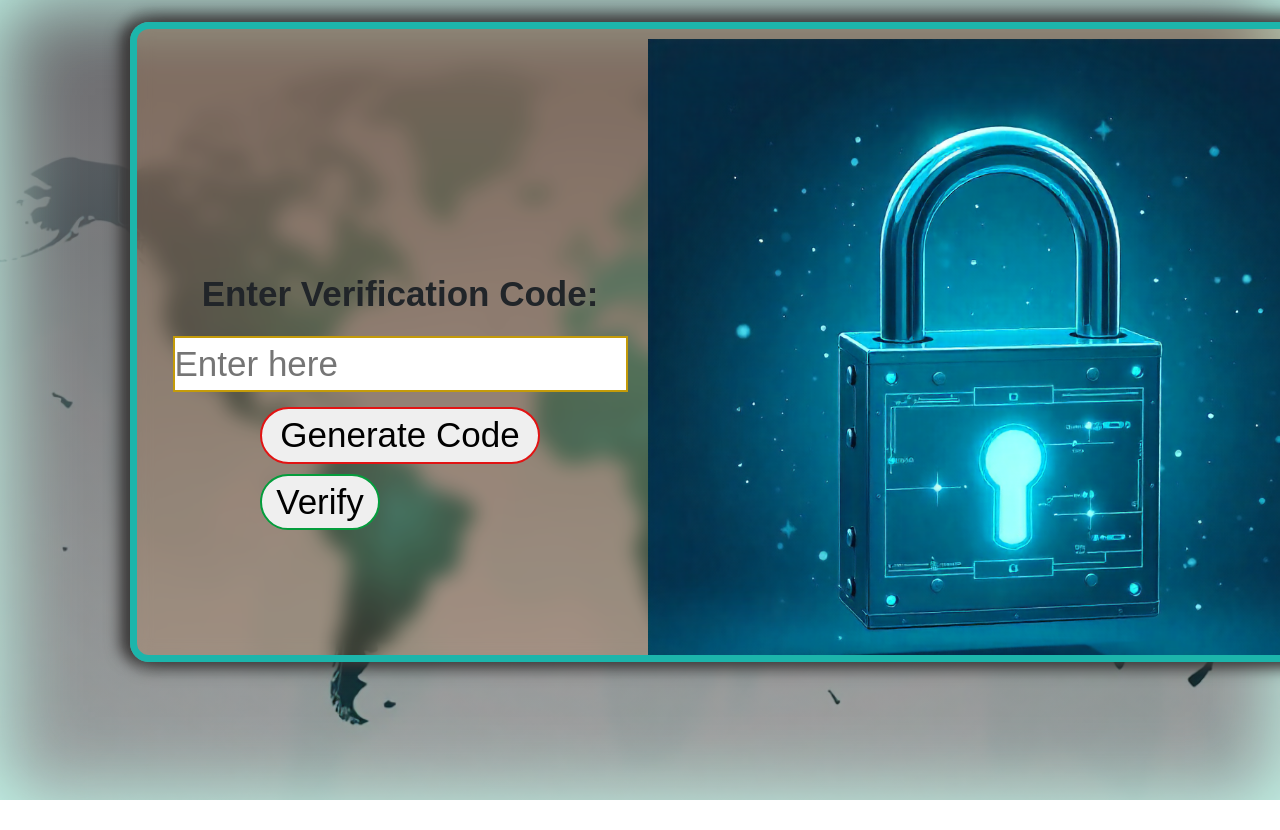
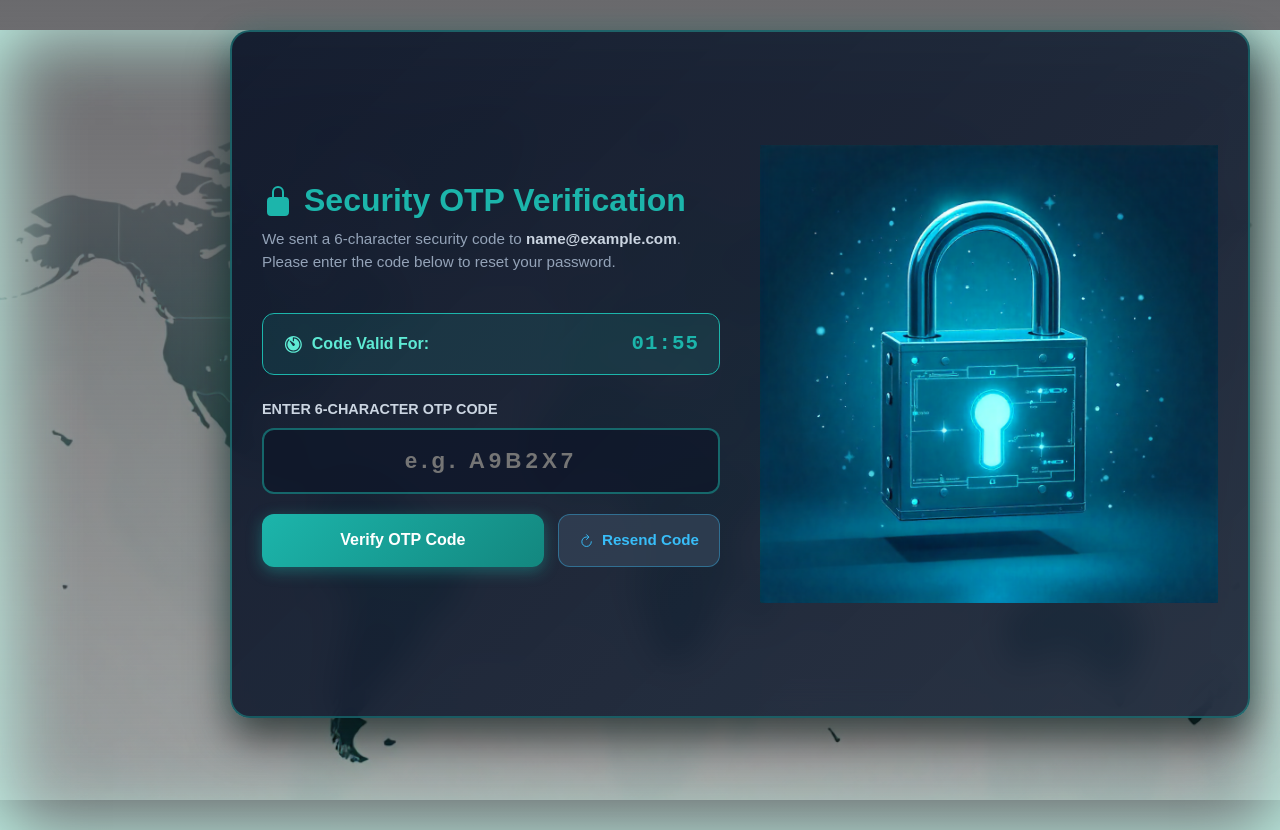
Before and after one commit to Tuba-05/Investify-App, a React (Vite) app in the folder frontend/: page /VeriCode in a window 1280 px wide. Before the commit the page ends 800 px from the top, so only its background shows below. Built offline with nearby package versions, Linux system fonts and the light colour scheme; no server answers; sample sign-in values are in the browser's storage.

Commit message:
Implement live 2-minute OTP countdown timer, expiration logic, and resend code engine

```diff
--- a/frontend/src/components/VeriCode/VeriCode.jsx
+++ b/frontend/src/components/VeriCode/VeriCode.jsx
@@ -1,114 +1,320 @@
-import {React, useState, useEffect, useCallback } from 'react'; //useEffect
-import VCimg from '../../assets/vericode.png'
+import React, { useState, useEffect, useCallback } from 'react';
+import VCimg from '../../assets/vericode.png';
 import { useNavigate } from 'react-router-dom';
+import { IoTimer, IoRefresh, IoCheckmarkCircle, IoAlertCircle, IoLockClosed } from 'react-icons/io5';
 
 const API_BASE = import.meta.env.VITE_API_BASE_URL || "http://127.0.0.1:5000";
 
 const VeriCode = () => {
     const userEmail = localStorage.getItem('userEmail');
-    const [VeriCode, setVeriCode] = useState("");
+    const [veriCode, setVeriCode] = useState("");
+    const [timeLeft, setTimeLeft] = useState(120); // 2 minutes (120s)
+    const [isExpired, setIsExpired] = useState(false);
+    const [isSending, setIsSending] = useState(false);
+    const [statusMsg, setStatusMsg] = useState({ type: '', text: '' });
     const navigate = useNavigate();
 
+    // 🕒 120-Second Live Countdown Timer Logic
+    useEffect(() => {
+        if (timeLeft <= 0) {
+            setIsExpired(true);
+            setStatusMsg({ type: 'error', text: '⏰ Verification code has EXPIRED! Click "Resend Code" to get a new one.' });
+            return;
+        }
+
+        const timer = setInterval(() => {
+            setTimeLeft((prev) => prev - 1);
+        }, 1000);
+
+        return () => clearInterval(timer);
+    }, [timeLeft]);
+
+    // Format Seconds to MM:SS (e.g. 01:45)
+    const formatTime = (seconds) => {
+        const mins = Math.floor(seconds / 60);
+        const secs = seconds % 60;
+        return `${mins.toString().padStart(2, '0')}:${secs.toString().padStart(2, '0')}`;
+    };
+
+    // 🔄 Generate & Resend Fresh Code
     const generate_code = useCallback((e) => {
         if (e) e.preventDefault();
         if (!userEmail) return;
-        fetch(`${API_BASE}/api/auth/veri-code-fpassword` ,
-            {method: 'POST', headers: { "Content-Type": "application/json" },
-            body: JSON.stringify({
-                email : userEmail
-            })
+
+        setIsSending(true);
+        setStatusMsg({ type: 'info', text: 'Sending new 6-digit OTP code to your email...' });
+
+        fetch(`${API_BASE}/api/auth/veri-code-fpassword`, {
+            method: 'POST',
+            headers: { "Content-Type": "application/json" },
+            body: JSON.stringify({ email: userEmail })
         })
         .then((res) => res.json())
-        .catch((err) => console.error("Error generating code:", err));
+        .then((data) => {
+            setIsSending(false);
+            if (data.success) {
+                setTimeLeft(120); // Reset 2-min timer
+                setIsExpired(false);
+                setVeriCode("");
+                setStatusMsg({ type: 'success', text: '✅ Fresh OTP verification code sent to your email!' });
+            } else {
+                setStatusMsg({ type: 'error', text: data.message || 'Failed to generate code.' });
+            }
+        })
+        .catch((err) => {
+            setIsSending(false);
+            console.error("Error generating code:", err);
+            setStatusMsg({ type: 'error', text: 'Network Error: Unable to connect to backend server.' });
+        });
     }, [userEmail]);
 
-    const handleSubmit = (e) =>{
+    // 🔐 Verify Submitted OTP Code
+    const handleSubmit = (e) => {
         if (e) e.preventDefault();
-        fetch(`${API_BASE}/api/auth/check-veri-code`,
-            {method: 'POST', headers: { "Content-Type": "application/json" },
+
+        if (isExpired) {
+            setStatusMsg({ type: 'error', text: '⏰ Code has expired! Please click "Resend Code" to get a new OTP.' });
+            return;
+        }
+
+        if (!veriCode || veriCode.trim().length === 0) {
+            setStatusMsg({ type: 'error', text: 'Please enter your 6-character verification code.' });
+            return;
+        }
+
+        fetch(`${API_BASE}/api/auth/check-veri-code`, {
+            method: 'POST',
+            headers: { "Content-Type": "application/json" },
             body: JSON.stringify({
-                email : userEmail,
-                veriCode : VeriCode
+                email: userEmail,
+                veriCode: veriCode.trim()
             })
         })
         .then((res) => res.json())
         .then((data) => {
-            if (data.success){
-                localStorage.setItem("Newpassword", "true" );
-                navigate("/"); // navigate directly to login page without alert popup
+            if (data.success) {
+                localStorage.setItem("Newpassword", "true");
+                setStatusMsg({ type: 'success', text: '🎉 Code verified! Redirecting to login...' });
+                setTimeout(() => navigate("/"), 1200);
+            } else {
+                if (data.expired) {
+                    setIsExpired(true);
+                    setTimeLeft(0);
                 }
-            else {
-                alert(data.message); // wrong code alert
+                setStatusMsg({ type: 'error', text: data.message || 'Invalid Verification Code.' });
             }
         })
-        .catch((err) => console.error("Error verifying code:", err));
-    }
+        .catch((err) => {
+            console.error("Error verifying code:", err);
+            setStatusMsg({ type: 'error', text: 'Network Error: Unable to connect to server.' });
+        });
+    };
 
-    // ✅ Run once when page loads
+    // Run once on load
     useEffect(() => {
         if (!userEmail) {
             alert("No email provided. Please enter your email on the login page.");
             navigate("/");
         }
     }, [userEmail, navigate]);
+
     return (
-    <div style={{ height: 640, width: 1260, position:'fixed', fontfamily: 'Montserrat',
-          /*m-l for not mixing with navbar, t&l for placing of DataGrid div*/
-          marginLeft: "130px",top:'22px', padding:'10px', overflow: 'hidden',
-          /*styling of DataGrid div*/
-          border:'7px solid #1cb5abff', borderRadius:'19px', boxSizing:'border-box',
-          /* Glassmorphism effect */
-          background: 'rgba(212, 94, 4, 0.15)',   // transparent white
-          backdropFilter: 'blur(10px)',              // frosted glass blur
-          WebkitBackdropFilter: 'blur(10px)',        // Safari support
-          /* Shadow on all sides , r-l-b-t */
-          boxShadow:'10px 0 15px rgba(62, 59, 59, 1),-10px 0 15px rgba(62, 60, 60, 1), 0 10px 15px rgba(0,0,0,0.25), 0 -10px 15px rgba(0,0,0,0.25)'
-          , flexWrap: 'wrap', display: 'flex',  justifyContent: 'center',
+        <div style={{
+            height: '86vh',
+            width: 'calc(100vw - 260px)',
+            marginLeft: '230px',
+            marginTop: '30px',
+            padding: '30px',
+            borderRadius: '20px',
+            boxSizing: 'border-box',
+            background: 'linear-gradient(135deg, rgba(15, 23, 42, 0.95), rgba(30, 41, 59, 0.9))',
+            backdropFilter: 'blur(16px)',
+            WebkitBackdropFilter: 'blur(16px)',
+            border: '2px solid rgba(28, 181, 171, 0.4)',
+            boxShadow: '0 20px 40px rgba(0, 0, 0, 0.6), 0 0 30px rgba(28, 181, 171, 0.2)',
+            display: 'flex',
+            alignItems: 'center',
+            justifyContent: 'space-between',
+            gap: '40px',
+            color: '#f8fafc',
+            fontFamily: 'Inter, sans-serif'
+        }}>
+            {/* Left Column: Form & Timer */}
+            <div style={{
+                flex: 1,
+                display: 'flex',
+                flexDirection: 'column',
+                gap: '24px',
+                maxWidth: '520px'
+            }}>
+                <div>
+                    <h2 style={{
+                        fontSize: '2rem',
+                        fontWeight: '800',
+                        color: '#1cb5ab',
+                        display: 'flex',
+                        alignItems: 'center',
+                        gap: '10px',
+                        marginBottom: '8px'
+                    }}>
+                        <IoLockClosed /> Security OTP Verification
+                    </h2>
+                    <p style={{ color: '#94a3b8', fontSize: '0.95rem', lineHeight: '1.5' }}>
+                        We sent a 6-character security code to <strong style={{ color: '#cbd5e1' }}>{userEmail}</strong>.
+                        Please enter the code below to reset your password.
+                    </p>
+                </div>
+
+                {/* Live Countdown Timer Badge */}
+                <div style={{
+                    display: 'flex',
+                    alignItems: 'center',
+                    justifyContent: 'space-between',
+                    padding: '14px 20px',
+                    borderRadius: '12px',
+                    background: isExpired
+                        ? 'rgba(239, 68, 68, 0.15)'
+                        : 'rgba(28, 181, 171, 0.12)',
+                    border: `1.5px solid ${isExpired ? '#ef4444' : '#1cb5ab'}`,
+                    transition: 'all 0.3s ease'
+                }}>
+                    <span style={{ display: 'flex', alignItems: 'center', gap: '8px', fontSize: '1rem', fontWeight: '600', color: isExpired ? '#f87171' : '#5eead4' }}>
+                        <IoTimer style={{ fontSize: '1.3rem' }} />
+                        {isExpired ? 'Code Status:' : 'Code Valid For:'}
+                    </span>
+                    <span style={{
+                        fontSize: '1.3rem',
+                        fontWeight: '800',
+                        letterSpacing: '1px',
+                        color: isExpired ? '#ef4444' : '#1cb5ab',
+                        fontFamily: 'monospace'
+                    }}>
+                        {isExpired ? 'EXPIRED (00:00)' : formatTime(timeLeft)}
+                    </span>
+                </div>
+
+                {/* Status / Error Alert Banner */}
+                {statusMsg.text && (
+                    <div style={{
+                        padding: '12px 16px',
+                        borderRadius: '10px',
+                        fontSize: '0.9rem',
+                        fontWeight: '600',
+                        display: 'flex',
+                        alignItems: 'center',
+                        gap: '10px',
+                        background: statusMsg.type === 'error' ? 'rgba(239, 68, 68, 0.2)' : statusMsg.type === 'success' ? 'rgba(34, 197, 94, 0.2)' : 'rgba(59, 130, 246, 0.2)',
+                        color: statusMsg.type === 'error' ? '#fca5a5' : statusMsg.type === 'success' ? '#86efac' : '#93c5fd',
+                        border: `1px solid ${statusMsg.type === 'error' ? '#ef4444' : statusMsg.type === 'success' ? '#22c55e' : '#3b82f6'}`
+                    }}>
+                        {statusMsg.type === 'error' ? <IoAlertCircle style={{ fontSize: '1.2rem', flexShrink: 0 }} /> : <IoCheckmarkCircle style={{ fontSize: '1.2rem', flexShrink: 0 }} />}
+                        {statusMsg.text}
+                    </div>
+                )}
+
+                <form onSubmit={handleSubmit} style={{ display: 'flex', flexDirection: 'column', gap: '20px' }}>
+                    <div style={{ display: 'flex', flexDirection: 'column', gap: '8px' }}>
+                        <label style={{ fontSize: '0.9rem', fontWeight: '700', color: '#cbd5e1' }}>
+                            ENTER 6-CHARACTER OTP CODE
+                        </label>
+                        <input
+                            type="text"
+                            maxLength={6}
+                            value={veriCode}
+                            onChange={(e) => setVeriCode(e.target.value)}
+                            placeholder="e.g. A9B2X7"
+                            disabled={isExpired}
+                            required
+                            style={{
+                                width: '100%',
+                                padding: '14px 18px',
+                                borderRadius: '12px',
+                                background: 'rgba(15, 23, 42, 0.8)',
+                                border: isExpired ? '2px solid #ef4444' : '2px solid rgba(28, 181, 171, 0.5)',
+                                color: '#ffffff',
+                                fontSize: '1.4rem',
+                                fontWeight: '800',
+                                letterSpacing: '4px',
+                                textAlign: 'center',
+                                outline: 'none',
+                                boxSizing: 'border-box',
+                                transition: 'all 0.3s ease',
+                                opacity: isExpired ? 0.6 : 1
+                            }}
+                        />
+                    </div>
+
+                    <div style={{ display: 'flex', gap: '14px' }}>
+                        <button
+                            type="submit"
+                            disabled={isExpired}
+                            style={{
+                                flex: 1,
+                                padding: '14px',
+                                borderRadius: '12px',
+                                background: isExpired ? '#475569' : 'linear-gradient(135deg, #1cb5ab, #13877f)',
+                                color: '#ffffff',
+                                border: 'none',
+                                fontWeight: '700',
+                                fontSize: '1rem',
+                                cursor: isExpired ? 'not-allowed' : 'pointer',
+                                transition: 'all 0.3s ease',
+                                opacity: isExpired ? 0.6 : 1,
+                                boxShadow: isExpired ? 'none' : '0 4px 15px rgba(28, 181, 171, 0.4)'
                             }}
                         >
-        <form onSubmit={handleSubmit}
+                            Verify OTP Code
+                        </button>
+
+                        <button
+                            type="button"
+                            onClick={generate_code}
+                            disabled={isSending}
                             style={{
-            fontWeight: '600', fontSize:'35px',  padding: '20px', display: 'flex',
-            alignItems: 'center', justifyContent: 'center', flexDirection: 'column',
-            gap: '15px'
-        }}>
-        <label htmlFor="veriCode">Enter Verification Code:</label>
-        <input
-            type="text" // or "number" if it’s digits only
-            maxLength={6}
-            id="veriCode"
-            value={VeriCode}
-            onChange={(e) => setVeriCode(e.target.value)}
-            placeholder="Enter here "
-            required
-            style={{
-                border: '2.5px solid #c49b09ff',
-            }}
-        />
-        <div style={{ display: 'flex', flexDirection:'column', gap: '10px'
+                                display: 'flex',
+                                alignItems: 'center',
+                                justifyContent: 'center',
+                                gap: '8px',
+                                padding: '14px 20px',
+                                borderRadius: '12px',
+                                background: 'rgba(51, 65, 85, 0.8)',
+                                color: '#38bdf8',
+                                border: '1.5px solid rgba(56, 189, 248, 0.4)',
+                                fontWeight: '700',
+                                fontSize: '0.95rem',
+                                cursor: isSending ? 'wait' : 'pointer',
+                                transition: 'all 0.3s ease'
                             }}
                         >
-        <button type="button" onClick={generate_code}
-        style={{
-            border: '2.5px solid #e21313ff', borderRadius:'30px', width: '280px',
-        }}
-        >Generate Code</button>
-        <button type="submit"
-        style={{
-            border: '2.5px solid #049d3cff', borderRadius:'30px', width: '120px',
-        }}
-        >Verify</button>
+                            <IoRefresh className={isSending ? 'spin' : ''} />
+                            {isSending ? 'Sending...' : 'Resend Code'}
+                        </button>
                     </div>
                 </form>
-        <div>
-            <img src={VCimg} alt=""
+            </div>
+
+            {/* Right Column: Illustration */}
+            <div style={{
+                flex: 1,
+                display: 'flex',
+                alignItems: 'center',
+                justifyContent: 'center',
+                maxHeight: '100%',
+                overflow: 'hidden'
+            }}>
+                <img
+                    src={VCimg}
+                    alt="Security Verification"
                     style={{
-                width: '100%', height: '90vh'
+                        maxWidth: '100%',
+                        maxHeight: '480px',
+                        objectFit: 'contain',
+                        filter: 'drop-shadow(0 10px 20px rgba(0, 0, 0, 0.5))'
                     }}
                 />
             </div>
         </div>
-  )
-}
+    );
+};
 
-export default VeriCode
+export default VeriCode;
```
Also changed, not shown: 1 other file (tests, documents, lock files or other folders). Lines whose indentation alone changed are shown as unchanged.
